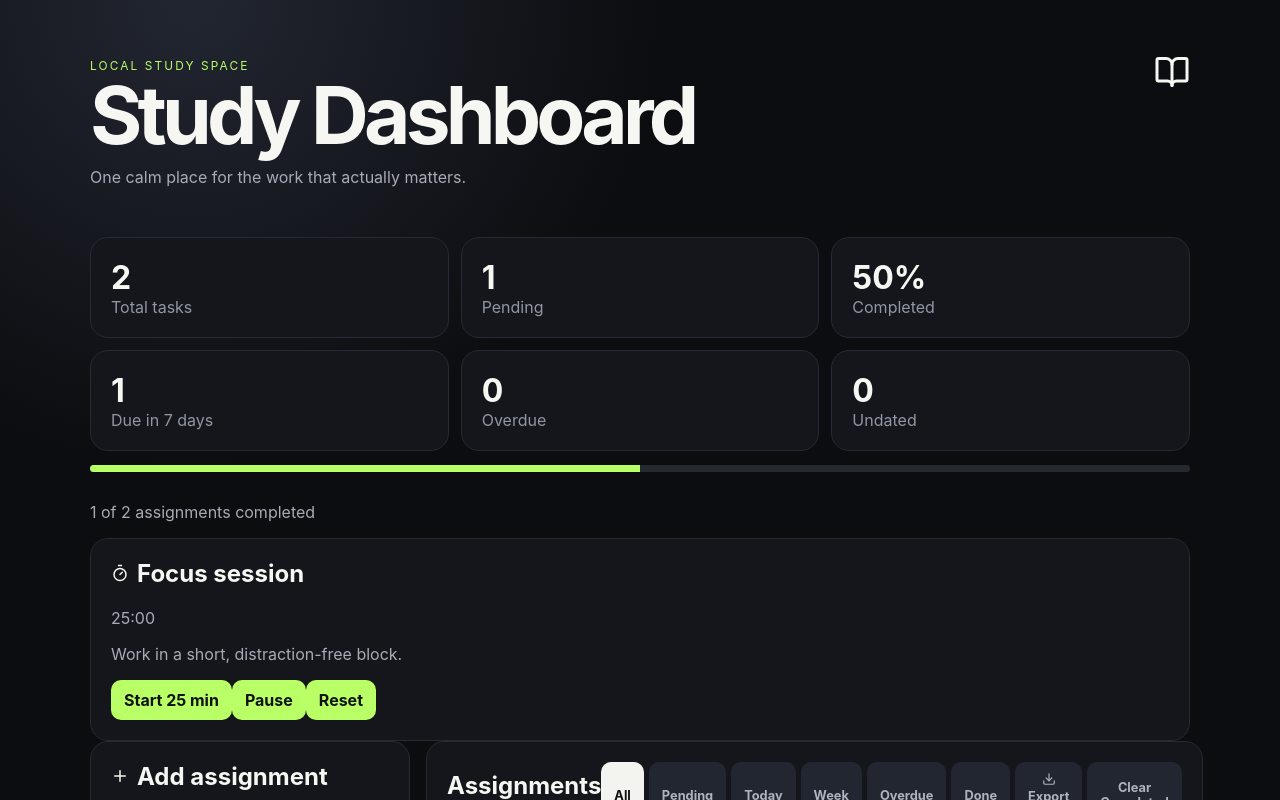
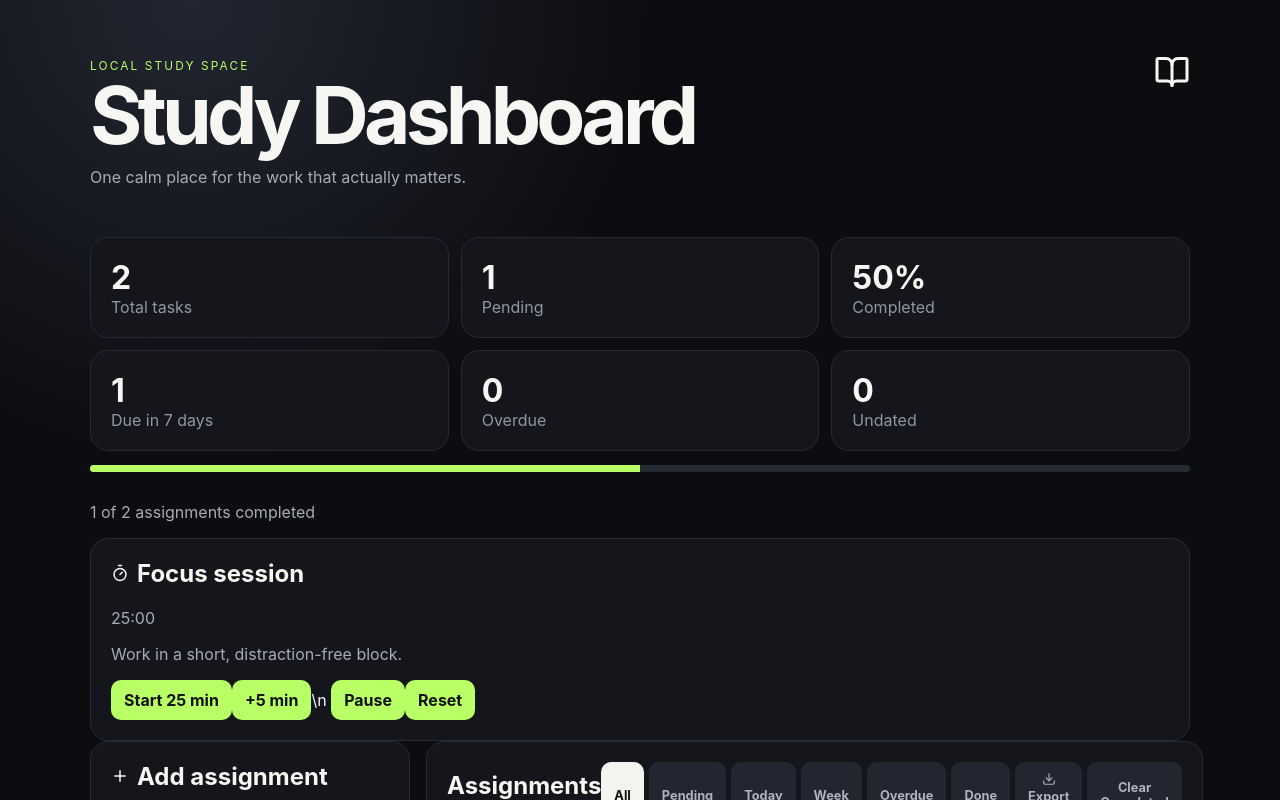
Before and after one commit to DonMilo-22/React-Study-Dashboard, a React (Vite) app: page / in a window 1280 px wide. Shown: the top 800 px of the page. Built offline with nearby package versions, Linux system fonts and the light colour scheme.

Commit message:
feat: add small usability improvement

```diff
--- a/src/App.jsx
+++ b/src/App.jsx
@@ -71,7 +71,7 @@ export default function App() {
       <p>Work in a short, distraction-free block.</p>
       <div className="timer-actions">
         <button onClick={() => { if (focusSeconds === 0) setFocusSeconds(25 * 60); setTimerRunning(true); }} disabled={timerRunning}>Start 25 min</button>
-        <button onClick={() => setTimerRunning(false)} disabled={!timerRunning}>Pause</button>
+        <button onClick={() => setFocusSeconds(seconds => seconds + 5 * 60)}>+5 min</button>\n        <button onClick={() => setTimerRunning(false)} disabled={!timerRunning}>Pause</button>
         <button onClick={() => { setTimerRunning(false); setFocusSeconds(25 * 60); }}>Reset</button>
       </div>
     </section>
```
